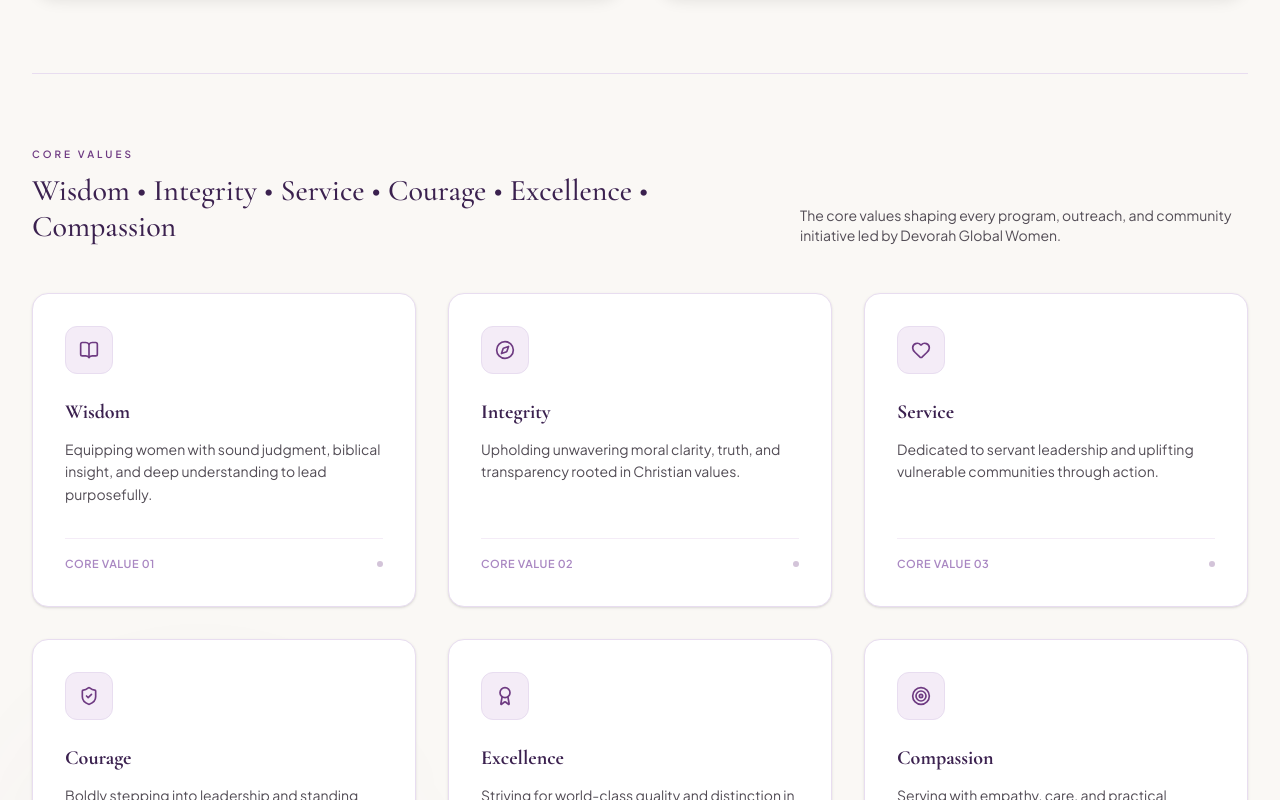
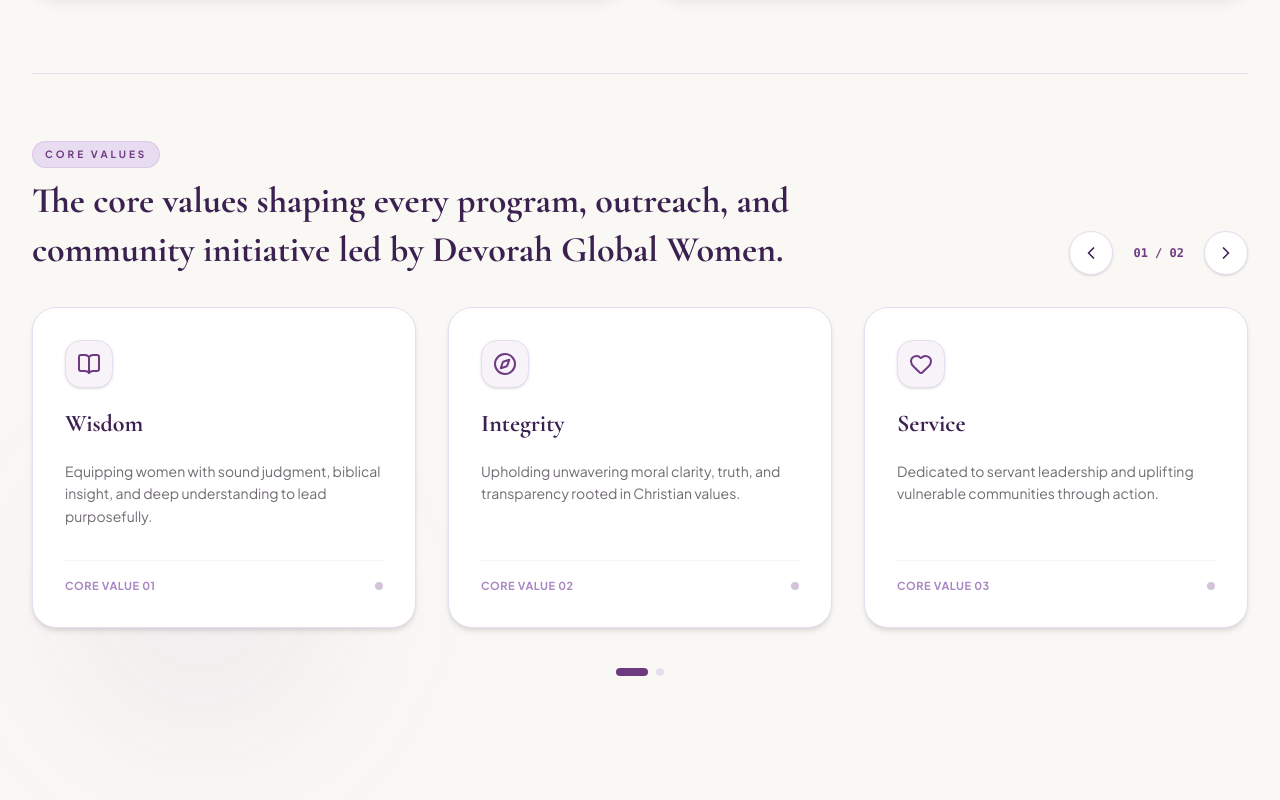
Before and after one commit to heropaulexy79/devorah-women-foundation, a Next.js app: page / in a window 1280 px wide. Shown: the part 3060-3860 px from the top of the page. Built offline with nearby package versions, Linux system fonts and the light colour scheme.

Commit message:
core values update

```diff
--- a/components/sections/MissionVision.tsx
+++ b/components/sections/MissionVision.tsx
@@ -2,7 +2,7 @@
 
 import React from 'react';
 import { motion } from 'framer-motion';
-import { ShieldCheck, Target, Heart, Compass, BookOpen, Award, Sparkles, Quote, Globe, ArrowUpRight } from 'lucide-react';
+import { ShieldCheck, Target, Heart, Compass, BookOpen, Award, Sparkles, Quote, Globe, ArrowUpRight, ChevronLeft, ChevronRight } from 'lucide-react';
 
 const VALUES = [
   {
@@ -178,59 +178,128 @@
 
         </div>
 
-        {/* Values — Bespoke Architectural Cards */}
+        {/* 4. Core Values Carousel (3 Boxes Visible, Slider Controls) */}
         <div className="border-t border-[#E8DDF0] pt-16 mt-4">
-          <div className="flex flex-col sm:flex-row sm:items-end justify-between mb-12 gap-4">
-            <div>
-              <span className="text-[10px] font-semibold uppercase tracking-[0.3em] text-[#6E3A82]">
-                CORE VALUES
-              </span>
-              <h3 className="font-serif text-2xl sm:text-3xl font-medium text-[#3B214F] mt-2">
-                Wisdom • Integrity • Service • Courage • Excellence • Compassion
-              </h3>
-            </div>
-            <p className="text-sm text-[#524C55] max-w-md">
-              The core values shaping every program, outreach, and community initiative led by Devorah Global Women.
-            </p>
-          </div>
-
-          <div className="grid grid-cols-1 sm:grid-cols-2 lg:grid-cols-3 gap-6 sm:gap-8">
-            {VALUES.map((val, idx) => {
-              const IconComp = val.icon;
-              return (
-                <motion.div
-                  key={idx}
-                  initial={{ opacity: 0, y: 20 }}
-                  whileInView={{ opacity: 1, y: 0 }}
-                  viewport={{ once: true }}
-                  transition={{ duration: 0.5, delay: idx * 0.1 }}
-                  className="group bg-white rounded-2xl p-7 sm:p-8 border border-[#E8DDF0] shadow-sm hover:shadow-xl hover:border-[#6E3A82]/40 transition-all duration-300 flex flex-col justify-between"
-                >
-                  <div>
-                    <div className="w-12 h-12 rounded-xl bg-[#F4ECF7] border border-[#E8DDF0] flex items-center justify-center text-[#6E3A82] mb-6 group-hover:bg-[#6E3A82] group-hover:text-white transition-all duration-300">
-                      <IconComp className="w-5 h-5" aria-hidden="true" />
-                    </div>
-
-                    <h4 className="font-serif text-xl font-bold text-[#3B214F] mb-3 group-hover:text-[#6E3A82] transition-colors duration-200">
-                      {val.title}
-                    </h4>
-
-                    <p className="text-xs sm:text-sm text-[#524C55] leading-relaxed">
-                      {val.description}
-                    </p>
-                  </div>
-
-                  <div className="mt-8 pt-4 border-t border-[#F4ECF7] flex items-center justify-between text-[11px] font-semibold tracking-wider text-[#A987C2] group-hover:text-[#6E3A82] transition-colors duration-200">
-                    <span>CORE VALUE 0{idx + 1}</span>
-                    <span className="w-1.5 h-1.5 rounded-full bg-[#6E3A82]/30 group-hover:bg-[#6E3A82] transition-all duration-300" />
-                  </div>
-                </motion.div>
-              );
-            })}
-          </div>
+          <CoreValuesCarousel />
         </div>
 
       </div>
     </section>
   );
 }
+
+function CoreValuesCarousel() {
+  const [activePageIndex, setActivePageIndex] = React.useState(0);
+
+  // 6 values divided into 2 slides of 3 cards each (or responsive sliding)
+  const itemsPerPage = 3;
+  const totalPages = Math.ceil(VALUES.length / itemsPerPage);
+
+  const handleNext = () => {
+    setActivePageIndex((prev) => (prev + 1) % totalPages);
+  };
+
+  const handlePrev = () => {
+    setActivePageIndex((prev) => (prev - 1 + totalPages) % totalPages);
+  };
+
+  const currentValues = VALUES.slice(
+    activePageIndex * itemsPerPage,
+    (activePageIndex + 1) * itemsPerPage
+  );
+
+  return (
+    <div className="space-y-8">
+      {/* Header & Slider Navigation */}
+      <div className="flex flex-col md:flex-row md:items-end justify-between gap-6">
+        <div className="max-w-3xl space-y-2">
+          <span className="text-[10px] font-extrabold uppercase tracking-[0.3em] text-[#6E3A82] bg-[#E8DDF0] px-3 py-1 rounded-full border border-[#C5A8D8]/40 inline-block">
+            CORE VALUES
+          </span>
+          <h3 className="font-serif text-2xl sm:text-3xl lg:text-4xl font-bold text-[#3B214F] leading-snug">
+            The core values shaping every program, outreach, and community initiative led by Devorah Global Women.
+          </h3>
+        </div>
+
+        {/* Carousel Controls */}
+        <div className="flex items-center gap-3 shrink-0">
+          <button
+            onClick={handlePrev}
+            className="w-11 h-11 rounded-full bg-white border border-[#E8DDF0] flex items-center justify-center text-[#3B214F] hover:bg-[#6E3A82] hover:text-white hover:border-[#6E3A82] transition-all shadow-sm"
+            aria-label="Previous core values"
+          >
+            <ChevronLeft className="w-5 h-5" />
+          </button>
+          <span className="text-xs font-bold text-[#6E3A82] px-2 font-mono">
+            0{activePageIndex + 1} / 0{totalPages}
+          </span>
+          <button
+            onClick={handleNext}
+            className="w-11 h-11 rounded-full bg-white border border-[#E8DDF0] flex items-center justify-center text-[#3B214F] hover:bg-[#6E3A82] hover:text-white hover:border-[#6E3A82] transition-all shadow-sm"
+            aria-label="Next core values"
+          >
+            <ChevronRight className="w-5 h-5" />
+          </button>
+        </div>
+      </div>
+
+      {/* 3 Visible Cards Display with Motion Animation */}
+      <div className="relative">
+        <motion.div
+          key={activePageIndex}
+          initial={{ opacity: 0, x: 20 }}
+          animate={{ opacity: 1, x: 0 }}
+          exit={{ opacity: 0, x: -20 }}
+          transition={{ duration: 0.45, ease: 'easeOut' }}
+          className="grid grid-cols-1 md:grid-cols-2 lg:grid-cols-3 gap-6 sm:gap-8"
+        >
+          {currentValues.map((val, idx) => {
+            const actualIndex = activePageIndex * itemsPerPage + idx;
+            const IconComp = val.icon;
+            return (
+              <div
+                key={val.title}
+                className="group bg-white rounded-3xl p-7 sm:p-8 border border-[#E8DDF0] shadow-md hover:shadow-2xl hover:border-[#6E3A82]/40 transition-all duration-300 flex flex-col justify-between"
+              >
+                <div className="space-y-5">
+                  <div className="w-12 h-12 rounded-2xl bg-[#F7F3F8] border border-[#E8DDF0] flex items-center justify-center text-[#6E3A82] group-hover:bg-[#6E3A82] group-hover:text-white transition-all duration-300 shadow-sm">
+                    <IconComp className="w-6 h-6" aria-hidden="true" />
+                  </div>
+
+                  <h4 className="font-serif text-2xl font-bold text-[#3B214F] group-hover:text-[#6E3A82] transition-colors duration-200">
+                    {val.title}
+                  </h4>
+
+                  <p className="text-sm text-[#716A73] leading-relaxed font-light">
+                    {val.description}
+                  </p>
+                </div>
+
+                <div className="mt-8 pt-4 border-t border-[#F7F3F8] flex items-center justify-between text-[11px] font-bold tracking-wider text-[#A987C2] group-hover:text-[#6E3A82] transition-colors duration-200">
+                  <span>CORE VALUE 0{actualIndex + 1}</span>
+                  <span className="w-2 h-2 rounded-full bg-[#6E3A82]/30 group-hover:bg-[#6E3A82] transition-all duration-300" />
+                </div>
+              </div>
+            );
+          })}
+        </motion.div>
+      </div>
+
+      {/* Pagination Dot Indicators */}
+      <div className="flex items-center justify-center gap-2 pt-2">
+        {Array.from({ length: totalPages }).map((_, pageIdx) => (
+          <button
+            key={pageIdx}
+            onClick={() => setActivePageIndex(pageIdx)}
+            className={`transition-all duration-300 rounded-full ${
+              activePageIndex === pageIdx
+                ? 'w-8 h-2 bg-[#6E3A82]'
+                : 'w-2 h-2 bg-[#E8DDF0] hover:bg-[#C5A8D8]'
+            }`}
+            aria-label={`Go to page ${pageIdx + 1}`}
+          />
+        ))}
+      </div>
+    </div>
+  );
+}
```
